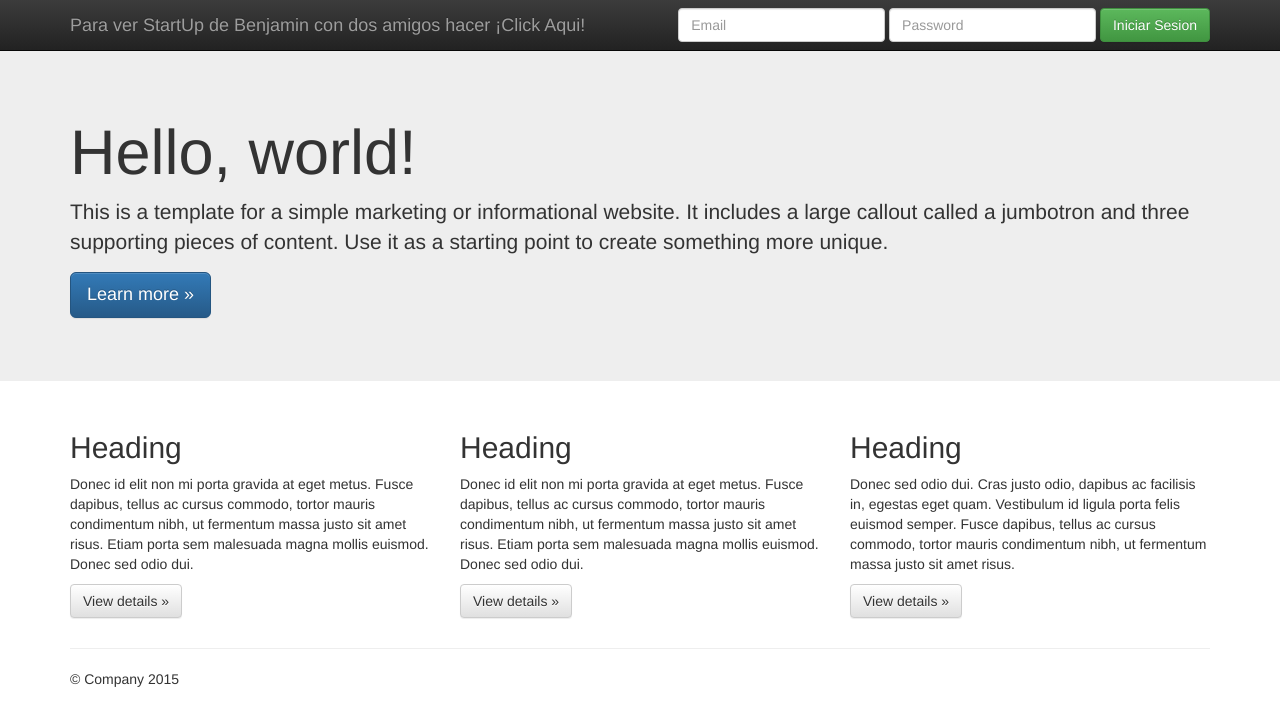
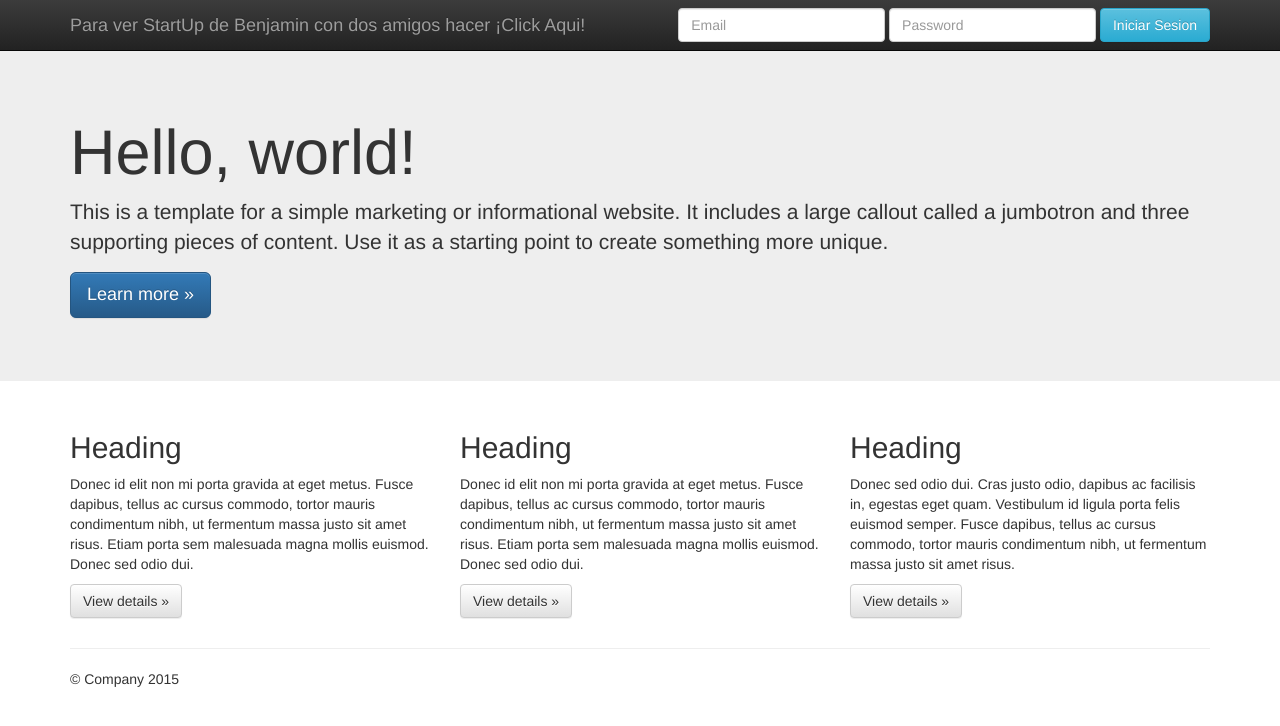
Before and after one commit to BenjaMontero-TSOFT/Trabajo2_Benjamin_Montero, a plain HTML site: page index.html in a window 1280 px wide. Drawn offline with nearby package versions, Linux system fonts and the light colour scheme.

Commit message:
Cambio en el color del boton de iniciar sesion

```diff
--- a/index.html
+++ b/index.html
@@ -46,7 +46,7 @@
             <div class="form-group">
               <input type="password" placeholder="Password" class="form-control">
             </div>
-            <button type="submit" class="btn btn-success">Iniciar Sesion</button>
+            <button type="submit" class="btn btn-info">Iniciar Sesion</button>
           </form>
         </div><!--/.navbar-collapse -->
       </div>
```
